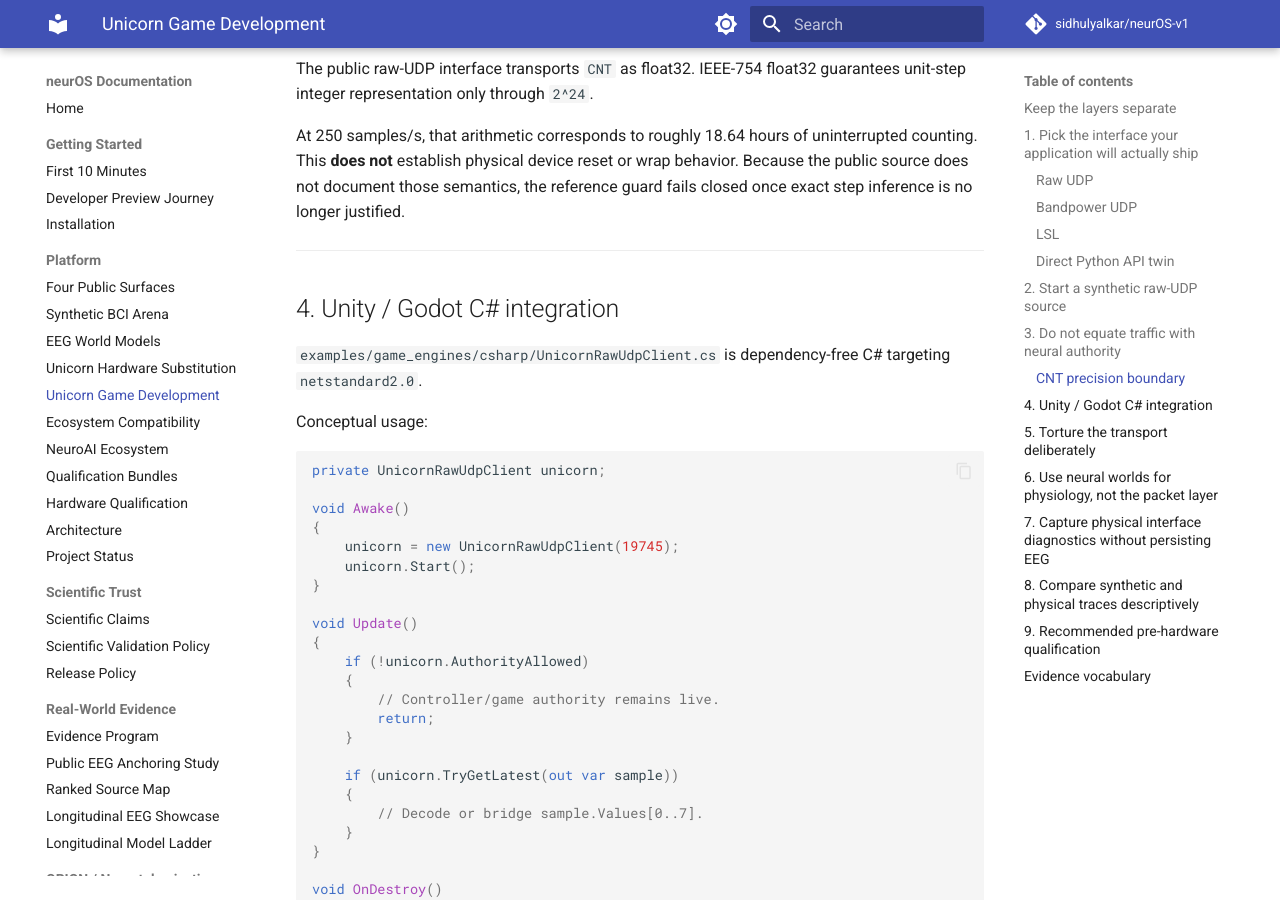
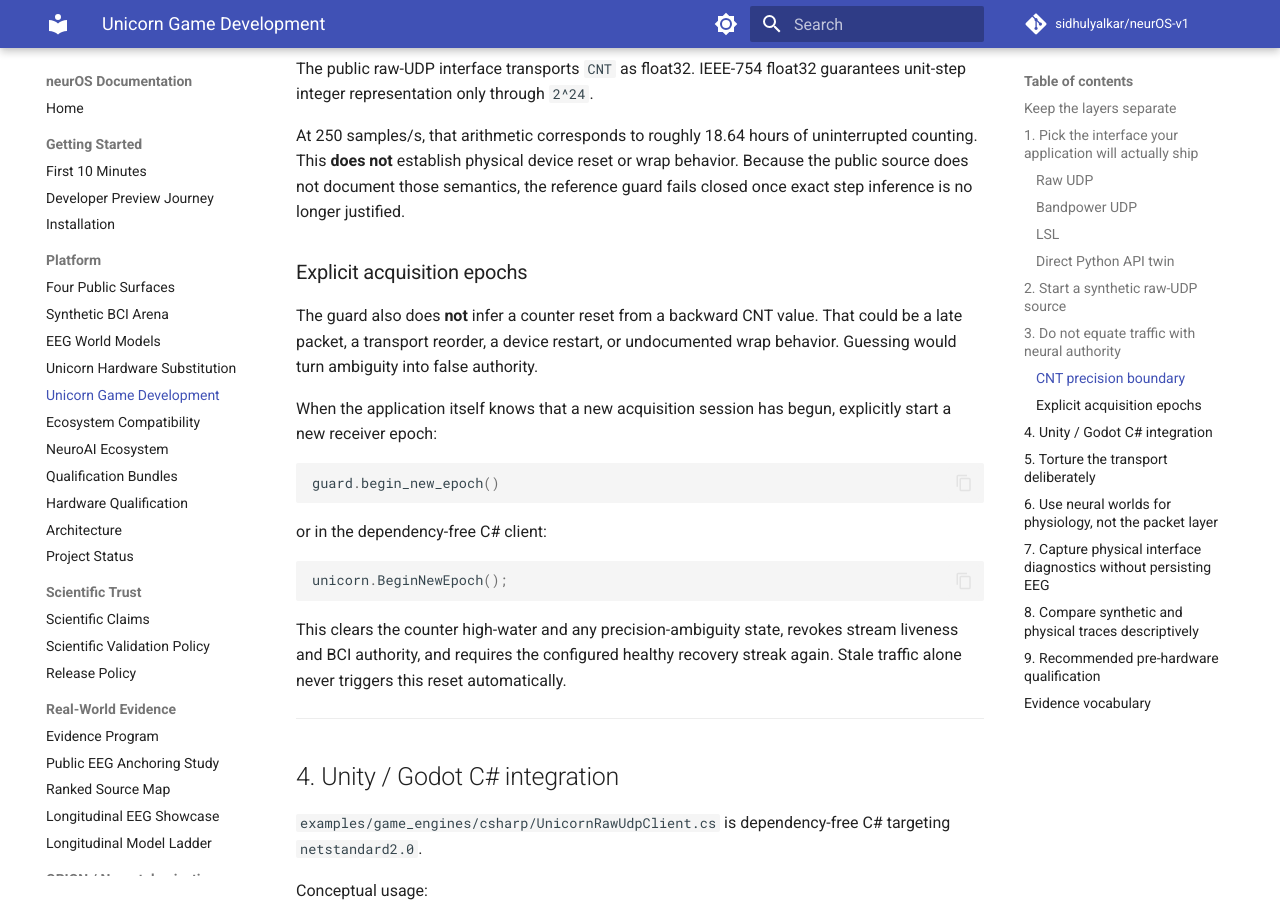
Before and after one commit to sidhulyalkar/neurOS-v1, an MkDocs documentation site: the page built from docs/UNICORN_GAME_DEVELOPMENT.md, in a window 1280 px wide and 900 px high, scrolled down 3338 px. Built offline with MkDocs 1.6.1 and Material for MkDocs 9.7.7, drawn with Linux system fonts in a browser that asks for light colours; comment, search, counter and statistics services are not loaded; some of the changed text lies outside the part shown.

Commit message:
docs(unicorn): document explicit acquisition epochs

````diff
--- a/docs/UNICORN_GAME_DEVELOPMENT.md
+++ b/docs/UNICORN_GAME_DEVELOPMENT.md
@@ -135,6 +135,24 @@ Authority is revoked on malformed packets, `VALID=0`, counter gaps, duplicates,
 The public raw-UDP interface transports `CNT` as float32. IEEE-754 float32 guarantees unit-step integer representation only through `2^24`.
 
 At 250 samples/s, that arithmetic corresponds to roughly 18.64 hours of uninterrupted counting. This **does not** establish physical device reset or wrap behavior. Because the public source does not document those semantics, the reference guard fails closed once exact step inference is no longer justified.
+
+### Explicit acquisition epochs
+
+The guard also does **not** infer a counter reset from a backward CNT value. That could be a late packet, a transport reorder, a device restart, or undocumented wrap behavior. Guessing would turn ambiguity into false authority.
+
+When the application itself knows that a new acquisition session has begun, explicitly start a new receiver epoch:
+
+```python
+guard.begin_new_epoch()
+```
+
+or in the dependency-free C# client:
+
+```csharp
+unicorn.BeginNewEpoch();
+```
+
+This clears the counter high-water and any precision-ambiguity state, revokes stream liveness and BCI authority, and requires the configured healthy recovery streak again. Stale traffic alone never triggers this reset automatically.
 
 ---
 
@@ -332,7 +350,8 @@ At minimum, exercise:
 12. stale source;
 13. mixed transport torture;
 14. controller-only continuity while BCI authority is false;
-15. deterministic replay across different acquisition chunk sizes.
+15. deterministic replay across different acquisition chunk sizes;
+16. explicit receiver epoch restart after a known acquisition reconnect.
 
 Passing this matrix means the software is harder to surprise. It does not validate human BCI performance.
 
````
